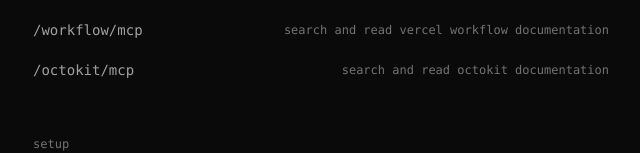
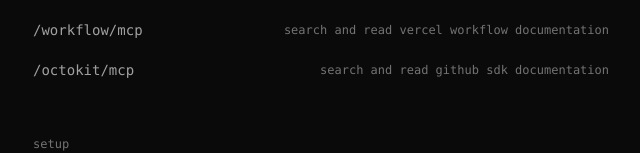
Before and after one commit to visible/kernelize.dev, a Next.js app: page / in a window 1280 px wide. Shown: the part 372-525 px from the top of the page, without its empty margins (319-959 px from the left). Built offline with nearby package versions, Linux system fonts and the light colour scheme.

Commit message:
fix: octokit description (#7)

```diff
--- a/app/octokit/mcp/route.ts
+++ b/app/octokit/mcp/route.ts
@@ -6,7 +6,7 @@
 const { handler, page } = createmcp({
   name: "octokit",
   title: "octokit",
-  description: "Octokit REST API documentation",
+  description: "GitHub SDK documentation",
   basePath: "/octokit/mcp",
   sections: [],
   searchDocs: content.searchDocs,
--- a/lib/servers.ts
+++ b/lib/servers.ts
@@ -39,7 +39,7 @@
   {
     path: "/octokit/mcp",
     name: "octokit",
-    description: "search and read octokit documentation",
+    description: "search and read github sdk documentation",
     tools: ["search_octokit_docs", "get_octokit_doc", "list_octokit_docs"],
   },
 ];
```
